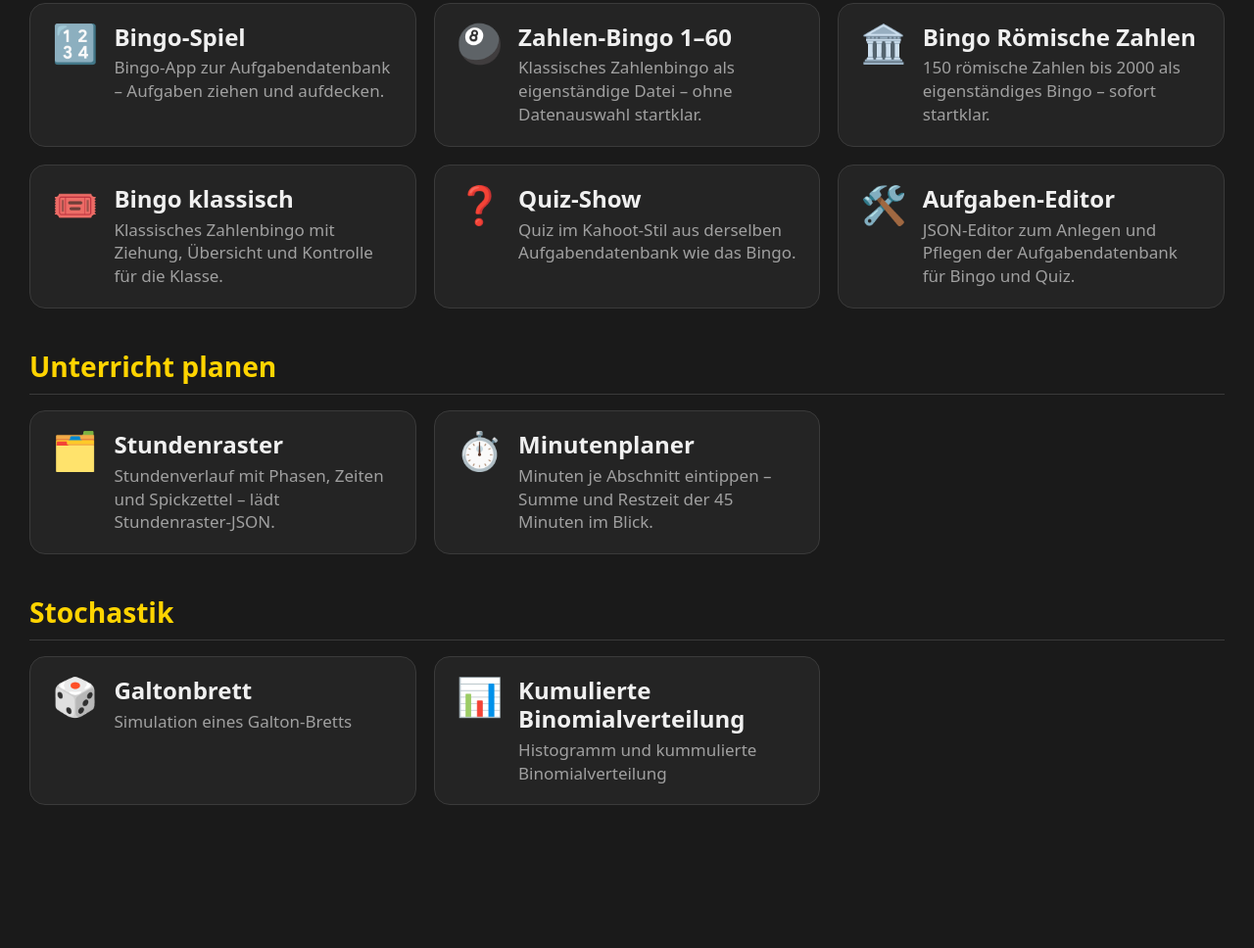
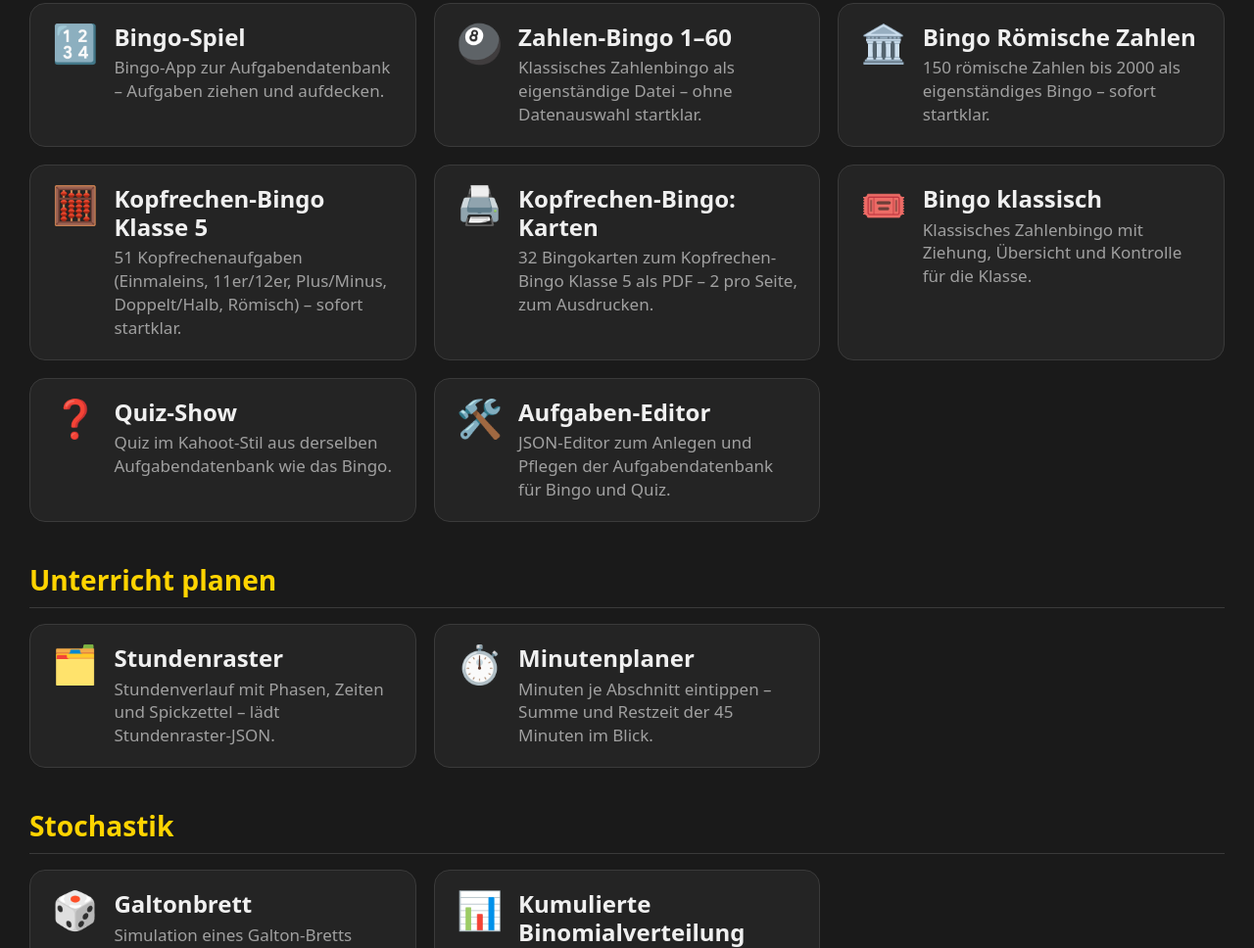
Before and after one commit to piscator27/ag-tools, a plain HTML site: page Unterrichtstools/index.html in a window 1280 px wide. Shown: the part 2394-3362 px from the top of the page at 98% size. Drawn offline with Linux system fonts and the light colour scheme.

Commit message:
Übersicht: Karten für Kopfrechen-Bingo Klasse 5 (Spiel + Karten-PDF)
Co-Authored-By: Claude Opus 5.5 <noreply@anthropic.com>

```diff
--- a/Unterrichtstools/index.html
+++ b/Unterrichtstools/index.html
@@ -252,6 +252,16 @@ a.card:hover,a.card:focus-visible{background:var(--panel-hover);border-color:var
       <span class="name">Bingo Römische Zahlen</span>
       <span class="desc">150 römische Zahlen bis 2000 als eigenständiges Bingo – sofort startklar.</span></span></a>
 
+    <a class="card" href="Bingo_Quiz/daten/kopfrechnen_mix_5_standalone.html">
+      <span class="icon">🧮</span><span class="txt">
+      <span class="name">Kopfrechen-Bingo Klasse 5</span>
+      <span class="desc">51 Kopfrechenaufgaben (Einmaleins, 11er/12er, Plus/Minus, Doppelt/Halb, Römisch) – sofort startklar.</span></span></a>
+
+    <a class="card" href="Bingo_Quiz/daten/kopfrechnen_mix_5_karten.pdf">
+      <span class="icon">🖨️</span><span class="txt">
+      <span class="name">Kopfrechen-Bingo: Karten</span>
+      <span class="desc">32 Bingokarten zum Kopfrechen-Bingo Klasse 5 als PDF – 2 pro Seite, zum Ausdrucken.</span></span></a>
+
     <a class="card" href="Bingo_Quiz/klassisch/bingo_klassisch.html">
       <span class="icon">🎟️</span><span class="txt">
       <span class="name">Bingo klassisch</span>
```
